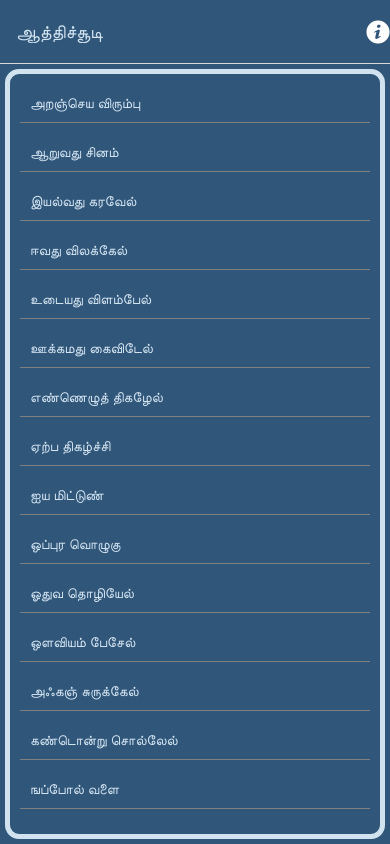
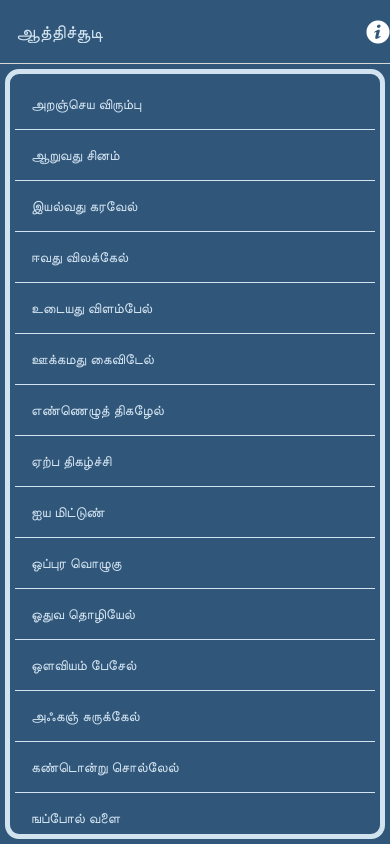
Before and after one commit to nibaji/aathichoodi-app, a React Native app: screen /PoemsList in a window 390 px wide. Built offline with nearby package versions, Linux system fonts and the light colour scheme.

Commit message:
screens: alter styles

```diff
--- a/src/Screens/PoemDetails.tsx
+++ b/src/Screens/PoemDetails.tsx
@@ -16,6 +16,7 @@ const PoemDetails = ({route}: Props) => {
         <Text style={styles.poem}>{poemDetails.poem}</Text>
       </View>
 
+      <View style={styles.detailsHolder}>
         <View style={styles.titleDetailsHolder}>
           <Text style={styles.titleText}>விளக்கம்</Text>
 
@@ -27,13 +28,14 @@ const PoemDetails = ({route}: Props) => {
           <Text style={styles.detailsText}>{poemDetails.translation}</Text>
         </View>
       </View>
+    </View>
   );
 };
 
 const styles = StyleSheet.create({
   main: {
     flex: 1,
-    padding: 5,
+    padding: 8,
     backgroundColor: AppColor.accent,
   },
   poemView: {
@@ -51,6 +53,9 @@ const styles = StyleSheet.create({
     fontSize: 18,
     color: AppColor.primary,
   },
+  detailsHolder: {
+    paddingHorizontal: 8,
+  },
   titleDetailsHolder: {
     alignItems: 'flex-start',
     flexWrap: 'wrap',
@@ -58,7 +63,7 @@ const styles = StyleSheet.create({
     marginBottom: 14,
   },
   titleText: {
-    padding: 5,
+    padding: 8,
     textAlign: 'left',
     fontWeight: 'bold',
     fontSize: 18,
@@ -66,7 +71,7 @@ const styles = StyleSheet.create({
     textDecorationLine: 'underline',
   },
   detailsText: {
-    padding: 5,
+    padding: 8,
     textAlign: 'justify',
     fontSize: 14,
     color: AppColor.primary,
--- a/src/Screens/PoemsList.tsx
+++ b/src/Screens/PoemsList.tsx
@@ -36,6 +36,7 @@ export default function PoemsList({navigation}: Props) {
               </View>
             </TouchableOpacity>
           )}
+          ItemSeparatorComponent={() => <View style={styles.separator} />}
           showsVerticalScrollIndicator={false}
         />
       </View>
@@ -59,13 +60,15 @@ const styles = StyleSheet.create({
   },
 
   poemView: {
-    padding: 5,
-    margin: 5,
-    borderColor: 'grey',
-    borderBottomWidth: 1,
+    padding: 4,
+    margin: 4,
+  },
+  separator: {
+    borderColor: AppColor.accent,
+    borderBottomWidth: 0.5,
   },
   poemText: {
-    padding: 5,
+    padding: 8,
     color: AppColor.accent,
   },
 });
```
Lines whose indentation alone changed are shown as unchanged.
